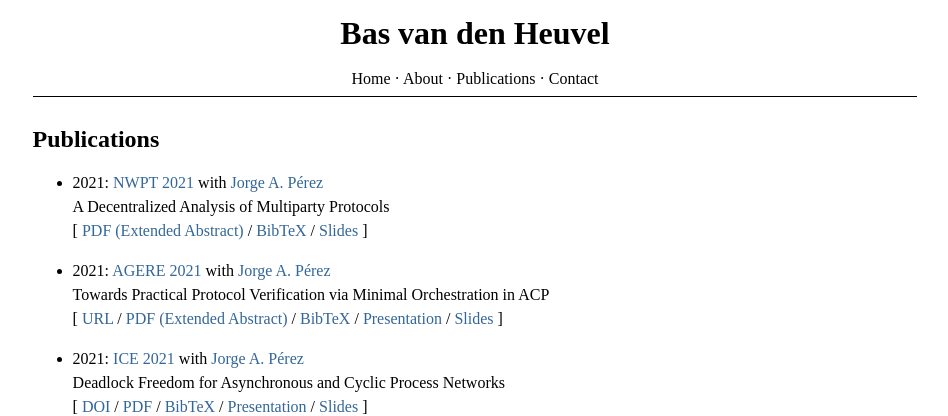
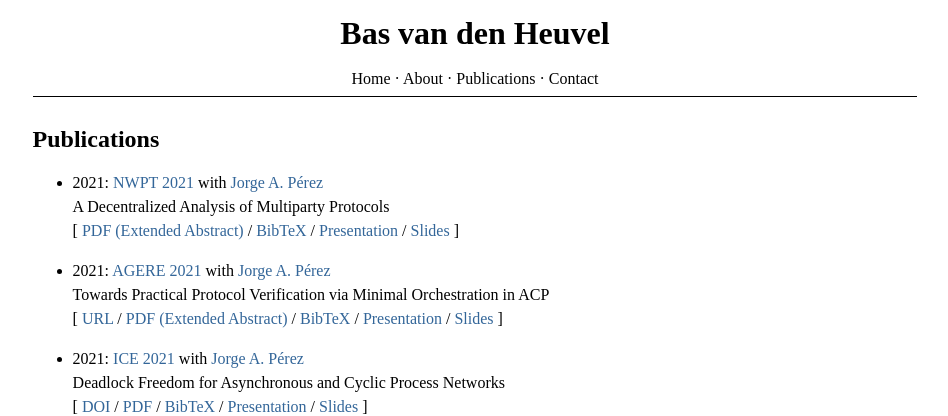
Before and after one commit to basvdheuvel/basvdheuvel.github.io, a Jekyll site: the page built from publications.md, in a window 1280 px wide. Shown: the top 416 px of the page, without its empty margins (165-1113 px from the left). Built offline with Jekyll 4.4.1, drawn with Linux system fonts in a browser that asks for light colours.

Commit message:
NWPT presentation

```diff
--- a/publications.md
+++ b/publications.md
@@ -12,6 +12,8 @@ permalink: /pubs/
   [PDF (Extended Abstract)](http://icetcs.ru.is/nwpt21/abstracts/paper4.pdf)
   /
   [BibTeX]({{site.url}}{{site.baseurl}}/assets/static/bibtex/nwpt2021.bib)
+  /
+  [Presentation](https://www.youtube.com/watch?v=Ij5Cwlfot4Y)
   /
   [Slides]({{site.url}}{{site.baseurl}}/assets/static/nwpt21pres.pdf)
   \]
```
Also changed, not shown: 2 other files.
